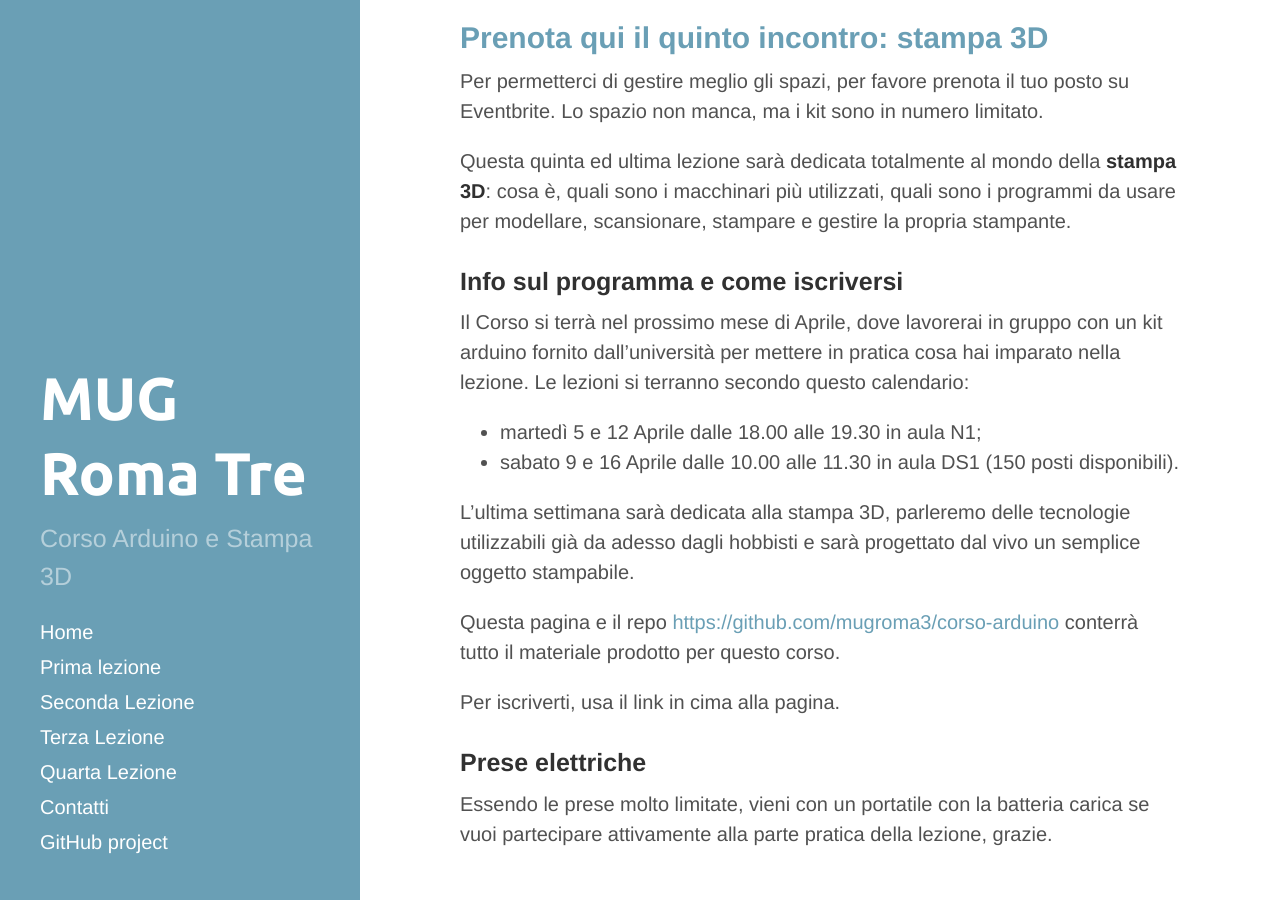
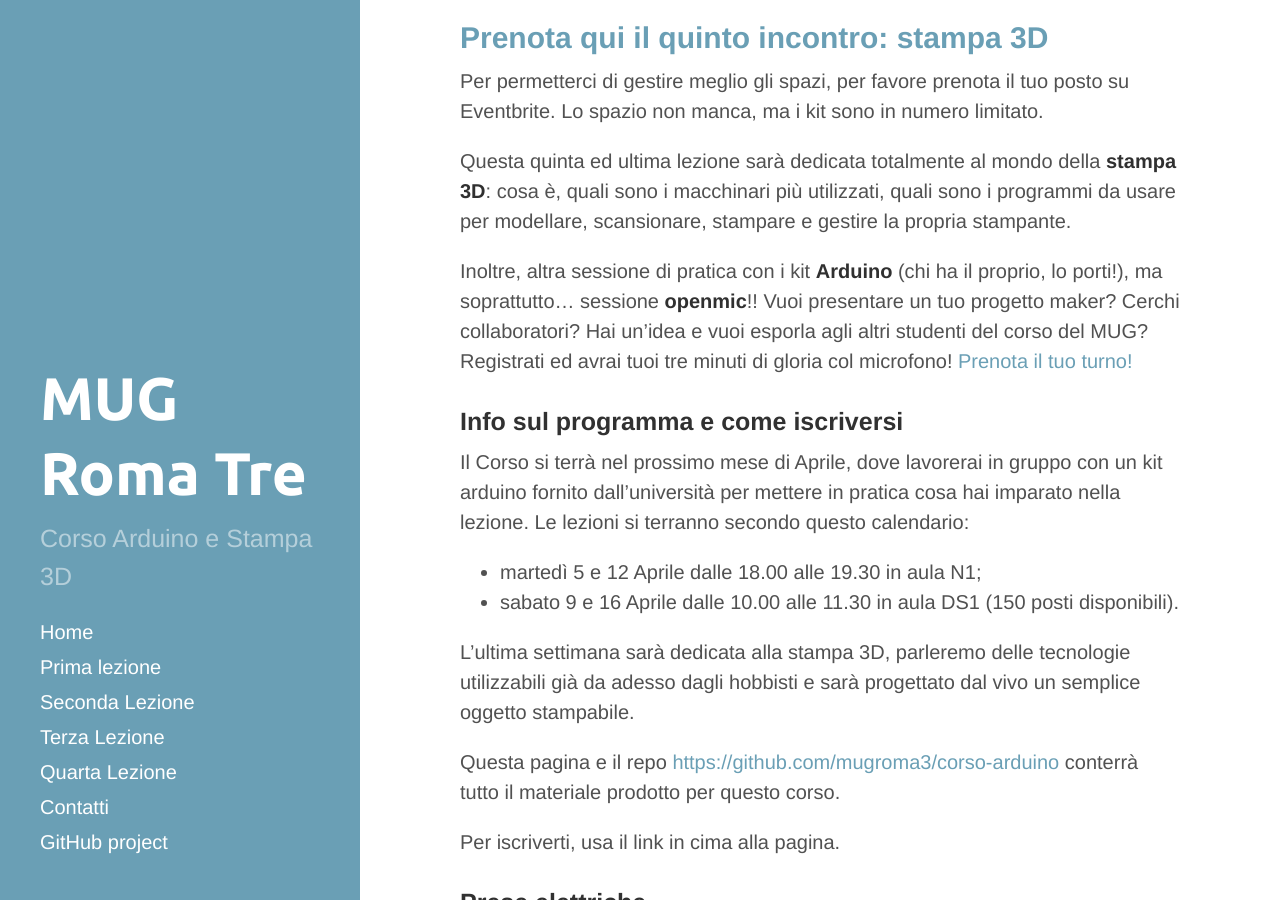
Before and after one commit to mugroma3/corso-arduino, a Jekyll site: the page built from index.md, in a window 1280 px wide and 900 px high, scrolled down 457 px. Built offline with Jekyll 4.4.1, drawn with Linux system fonts in a browser that asks for light colours.

Commit message:
Updated index.md

```diff
--- a/index.md
+++ b/index.md
@@ -3,6 +3,7 @@ layout: default
 title: Home
 published: true
 ---
+
 
 
 
@@ -19,6 +20,9 @@ Ciao! questa è la pagina del corso gratuito **Introduzione ad Arduino e Stampa
 Per permetterci di gestire meglio gli spazi, per favore prenota il tuo posto su Eventbrite. Lo spazio non manca, ma i kit sono in numero limitato.
 
 Questa quinta ed ultima lezione sarà dedicata totalmente al mondo della **stampa 3D**: cosa è, quali sono i macchinari più utilizzati, quali sono i programmi da usare per modellare, scansionare, stampare e gestire la propria stampante.
+
+Inoltre, altra sessione di pratica con i kit **Arduino** (chi ha il proprio, lo porti!), ma soprattutto... sessione **openmic**!! Vuoi presentare un tuo progetto maker? Cerchi collaboratori? Hai un'idea e vuoi esporla agli altri studenti del corso del MUG? Registrati ed avrai tuoi tre minuti di gloria col microfono! [Prenota il tuo turno!](http://goo.gl/forms/uW2TdJgfv1)
+
 
 
 ### Info sul programma e come iscriversi
```
